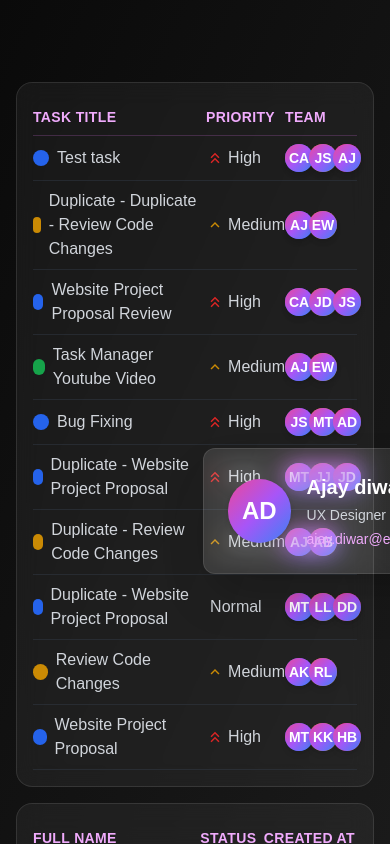
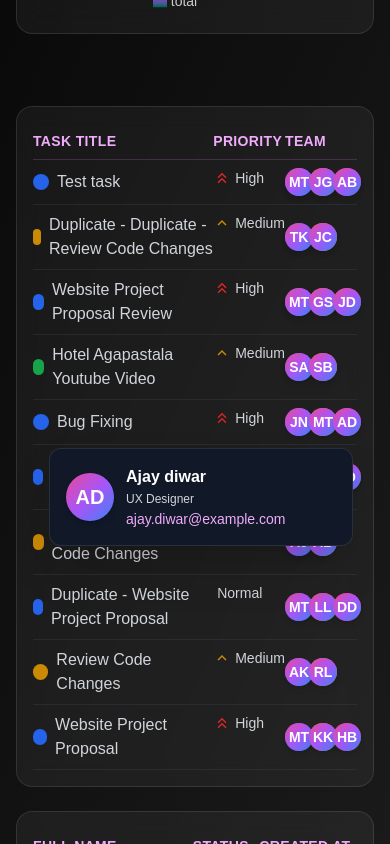
Before and after one commit to Man-Thakkar03/ProjectForge-A_Project_Management_Tool, a React (Vite) app in the folder client/: page /dashboard in a window 390 px wide. Both pictures are taken after a click on the button "AD". Built offline with nearby package versions, Linux system fonts and the light colour scheme.

Commit message:
Improved responsive layout in Dashboard.jsx for better mobile experience.

```diff
--- a/client/src/assets/data.js
+++ b/client/src/assets/data.js
@@ -14,31 +14,31 @@ export const summary = {
       team: [
         {
           _id: "65c202d4aa62f32ffd1303cc",
-          name: "Codewave Asante",
+          name: "Man Thakkar",
           title: "Administrator",
           role: "Admin",
           email: "admin@gmail.com",
         },
         {
           _id: "65c30b96e639681a13def0b5",
-          name: "Jane Smith",
+          name: "Junior Guldappa",
           title: "Product Manager",
           role: "Manager",
-          email: "jane.smith@example.com",
+          email: "junior.guldappa@example.com",
         },
         {
           _id: "65c317360fd860f958baa08e",
-          name: "Alex Johnson",
+          name: "Alex Bhrambhatt",
           title: "UX Designer",
           role: "Designer",
-          email: "alex.johnson@example.com",
+          email: "alex.bhrambatt@example.com",
         },
       ],
       isTrashed: false,
       activities: [],
       subTasks: [
         {
-          title: "Task manager youtube tutorial",
+          title: "Hotel Agapastala youtube tutorial",
           date: "2025-06-09T00:00:00.000Z",
           tag: "tutorial",
           _id: "65c5f153b5204a81bde866c8",
@@ -58,17 +58,17 @@ export const summary = {
       team: [
         {
           _id: "65c317360fd860f958baa08e",
-          name: "Alex Johnson",
+          name: "Tulsidas Khan",
           title: "UX Designer",
           role: "Designer",
-          email: "alex.johnson@example.com",
+          email: "khan.tulsidas@example.com",
         },
         {
           _id: "65c3176a0fd860f958baa099",
-          name: "Emily Wilson",
+          name: "Javed Chaurasiya",
           title: "Data Analyst",
           role: "Analyst",
-          email: "emily.wilson@example.com",
+          email: "javed.kumar@example.com",
         },
       ],
       isTrashed: false,
@@ -121,24 +121,24 @@ export const summary = {
       team: [
         {
           _id: "65c202d4aa62f32ffd1303cc",
-          name: "Codewave Asante",
+          name: "Man Thakkar",
           title: "Administrator",
           role: "Admin",
           email: "admin@gmail.com",
         },
         {
           _id: "65c27a0e18c0a1b750ad5cad",
-          name: "John Doe",
+          name: "Ghasitaram Shah",
           title: "Software Engineer",
           role: "Developer",
-          email: "john.doe@example.com",
+          email: "shah.ghasitaram@example.com",
         },
         {
           _id: "65c30b96e639681a13def0b5",
-          name: "Jane Smith",
+          name: "Jagdip Dhankar",
           title: "Product Manager",
           role: "Manager",
-          email: "jane.smith@example.com",
+          email: "jagdip.dhankar@example.com",
         },
       ],
       isTrashed: false,
@@ -192,7 +192,7 @@ export const summary = {
     },
     {
       _id: "65c45fb6af6ec0118be94052",
-      title: "Task Manager Youtube Video",
+      title: "Hotel Agapastala Youtube Video",
       date: "2025-04-11T00:00:00.000Z",
       priority: "medium",
       stage: "completed",
@@ -203,17 +203,17 @@ export const summary = {
       team: [
         {
           _id: "65c317360fd860f958baa08e",
-          name: "Alex Johnson",
+          name: "Sakharam Aapte",
           title: "UX Designer",
           role: "Designer",
-          email: "alex.johnson@example.com",
+          email: "aapte.sakha@example.com",
         },
         {
           _id: "65c3176a0fd860f958baa099",
-          name: "Emily Wilson",
+          name: "Sunil Batliwala",
           title: "Data Analyst",
           role: "Analyst",
-          email: "emily.wilson@example.com",
+          email: "sunil.batli@example.com",
         },
       ],
       isTrashed: false,
@@ -241,7 +241,7 @@ export const summary = {
     {
       _id: "65c4586f0548279012f8c256",
       title: "Bug Fixing",
-      date: "2024-02-07T00:00:00.000Z",
+      date: "2025-05-07T00:00:00.000Z",
       priority: "high",
       stage: "todo",
       assets: [
@@ -254,10 +254,10 @@ export const summary = {
       team: [
         {
           _id: "65c30b96e639681a13def0b5",
-          name: "Jane Smith",
+          name: "Jane Nehru",
           title: "Product Manager",
           role: "Manager",
-          email: "jane.smith@example.com",
+          email: "jane.nehru@example.com",
         },
         {
           _id: "65c202d4aa62f32ffd1303cc",
--- a/client/src/components/NotificationPanel.jsx
+++ b/client/src/components/NotificationPanel.jsx
@@ -14,7 +14,7 @@ const data = [
     task: null,
     notiType: "alert",
     isRead: [],
-    createdAt: "2024-02-09T05:45:23.353Z",
+    createdAt: "2025-06-09T05:45:23.353Z",
   },
   {
     _id: "2",
@@ -23,7 +23,7 @@ const data = [
     task: { _id: "task1", title: "Test Task" },
     notiType: "alert",
     isRead: [],
-    createdAt: "2024-02-09T09:32:26.810Z",
+    createdAt: "2025-06-09T09:32:26.810Z",
   },
 ];
 
--- a/client/src/components/UserInfo.jsx
+++ b/client/src/components/UserInfo.jsx
@@ -2,39 +2,49 @@ import { Popover, Transition } from "@headlessui/react";
 import React, { Fragment } from "react";
 import { getInitials } from "../utils";
 
-const UserInfo = ({ user }) => {
+const UserInfo = ({ user, popupUp = false }) => {
   return (
     <div className="px-2">
       <Popover className="relative">
         <>
-          <Popover.Button className="group inline-flex items-center justify-center outline-none w-7 h-7 rounded-full text-white bg-gradient-to-br from-pink-500 via-purple-500 to-blue-500 text-sm font-semibold shadow-md transition duration-300 hover:scale-105 hover:ring-1 hover:ring-black/50">
+          <Popover.Button className="group inline-flex items-center justify-center outline-none w-7 h-7 rounded-full text-white bg-gradient-to-br from-pink-500 via-purple-500 to-blue-500 text-sm font-semibold shadow-md transition duration-300 hover:shadow-[0_0_20px_#ff00ff30] hover:ring-1 hover:ring-black/50">
             <span>{getInitials(user?.name)}</span>
           </Popover.Button>
 
           <Transition
   as={Fragment}
-            enter="transition ease-out duration-200"
+  enter="transition ease-out duration-300"
   enterFrom="opacity-0 translate-y-1"
   enterTo="opacity-100 translate-y-0"
-            leave="transition ease-in duration-150"
+  leave="transition ease-in duration-200"
   leaveFrom="opacity-100 translate-y-0"
   leaveTo="opacity-0 translate-y-1"
 >
-            <Popover.Panel className="absolute left-1/2 z-20 mt-3 w-80 -translate-x-1/2 transform px-4 sm:px-0">
-              <div className="flex items-center gap-4 rounded-xl backdrop-blur-md bg-white/10 border border-white/10 shadow-2xl p-6">
-                <div className="w-16 h-16 bg-gradient-to-br from-pink-500 via-purple-500 to-blue-500 rounded-full flex items-center justify-center text-white text-2xl font-bold shadow-md">
-                  <span>{getInitials(user?.name)}</span>
+  <Popover.Panel
+  className={`
+    absolute z-20
+    right-0 sm:left-0.5  sm:-translate-x-1/2
+    w-[92vw] max-w-xs sm:w-80
+    px-2 sm:px-0  hover:scale-105 duration-300 hover:shadow-[0_0_20px_#ff00ff30]
+    ${popupUp ? "bottom-10 mb-2" : "mt-3"}
+  `}
+>
+  <div className="flex items-center gap-3 sm:gap-4 rounded-xl bg-[#111827] w-full overflow-hidden border border-white/10 shadow-2xl p-4 sm:p-5">
+    <div className="w-12 h-12 sm:w-16 sm:h-16 bg-gradient-to-br from-pink-500 via-purple-500 to-blue-500 rounded-full flex items-center justify-center text-white text-xl sm:text-2xl font-bold shadow-md">
+      <span>{getInitials(user?.name || "U")}</span>
     </div>
-                <div className="flex flex-col gap-y-1 text-white">
-                  <p className="text-xl font-bold">{user?.name}</p>
-                  <span className="text-sm text-gray-300">{user?.title}</span>
-                  <span className="text-fuchsia-300">
+    <div className="flex flex-col gap-y-0.5 sm:gap-y-1 text-white overflow-hidden">
+      <p className="text-base sm:text-xl font-bold truncate">{user?.name}</p>
+      <span className="text-xs sm:text-sm text-gray-300 truncate">{user?.title}</span>
+      <span className="text-sm text-fuchsia-300 truncate">
         {user?.email ?? "email@example.com"}
       </span>
     </div>
   </div>
 </Popover.Panel>
+
 </Transition>
+
         </>
       </Popover>
     </div>
--- a/client/src/pages/Dashboard.jsx
+++ b/client/src/pages/Dashboard.jsx
@@ -6,7 +6,7 @@ import {
   MdKeyboardDoubleArrowUp,
 } from "react-icons/md";
 import { LuClipboardList } from "react-icons/lu";
-import { FaNewspaper, FaUsers } from "react-icons/fa";
+import { FaNewspaper } from "react-icons/fa";
 import { FaArrowsToDot } from "react-icons/fa6";
 import moment from "moment";
 import { summary } from "../assets/data";
@@ -15,127 +15,15 @@ import Chart from '../components/Chart';
 import { BGS, PRIOTITYSTYELS, TASK_TYPE, getInitials } from "../utils";
 import UserInfo from '../components/UserInfo';
 
-const TaskTable = ({ tasks }) => {
 const ICONS = {
   high: <MdKeyboardDoubleArrowUp />,
   medium: <MdKeyboardArrowUp />,
   low: <MdKeyboardArrowDown />,
 };
 
-  const TableHeader = () => (
-    <thead className="border-b border-fuchsia-400/20 text-fuchsia-300 text-sm uppercase tracking-wide">
-      <tr className="text-left">
-        <th className="py-2">Task Title</th>
-        <th className="py-2">Priority</th>
-        <th className="py-2">Team</th>
-        <th className="py-2 hidden md:block">Created At</th>
-      </tr>
-    </thead>
-  );
-
-  const TableRow = ({ task }) => (
-    <tr className="border-b border-gray-700/40 text-gray-300 hover:bg-white/5 transition-all">
-      <td className="py-2">
-        <div className="flex items-center gap-2">
-          <div className={clsx("w-4 h-4 rounded-full", TASK_TYPE[task.stage])} />
-          <p className="text-base">{task.title}</p>
-        </div>
-      </td>
-      <td className="py-2">
-        <div className="flex gap-1 items-center">
-          <span className={clsx("text-lg", PRIOTITYSTYELS[task.priority])}>
-            {ICONS[task.priority]}
-          </span>
-          <span className="capitalize">{task.priority}</span>
-        </div>
-      </td>
-      <td className="py-2">
-        <div className="flex">
-          {task.team.map((m, index) => (
-            <div
-              key={index}
-              className={clsx(
-                "w-7 h-7 rounded-full text-white flex items-center justify-center text-sm -mr-1",
-                BGS[index % BGS.length]
-              )}
-            >
-              <UserInfo user={m} />
-            </div>
-          ))}
-        </div>
-      </td>
-      <td className="py-2 hidden md:block">
-        <span className="text-sm">{moment(task?.date).fromNow()}</span>
-      </td>
-    </tr>
-  );
-
-  return (
-    <div className="w-full md:w-2/3 bg-white/5 backdrop-blur-md border border-white/10 px-4 pt-4 pb-4 hover:shadow-[0_0_20px_#ff00ff30] hover:scale-105 duration-700 rounded-2xl">
-      <table className="w-full">
-        <TableHeader />
-        <tbody>
-          {tasks?.map((task, id) => (
-            <TableRow key={id} task={task} />
-          ))}
-        </tbody>
-      </table>
-    </div>
-  );
-};
-
-const UserTable = ({ users }) => {
-  const TableHeader = () => (
-    <thead className="border-b border-fuchsia-400/20 text-fuchsia-300 text-sm uppercase tracking-wide">
-      <tr className="text-left">
-        <th className="py-2">Full Name</th>
-        <th className="py-2">Status</th>
-        <th className="py-2">Created At</th>
-      </tr>
-    </thead>
-  );
-
-  const TableRow = ({ user }) => (
-    <tr className="border-b border-gray-700/40 text-gray-300 hover:bg-white/5 transition-all">
-      <td className="py-2">
-        <div className="flex items-center gap-3">
-          <div className="w-9 h-9 rounded-full bg-gradient-to-br from-purple-600 to-fuchsia-600 text-white flex items-center justify-center text-sm">
-            <span>{getInitials(user?.name)}</span>
-          </div>
-          <div>
-            <p>{user.name}</p>
-            <span className="text-xs text-gray-400">{user?.role}</span>
-          </div>
-        </div>
-      </td>
-      <td>
-        <p className={clsx(
-          "w-fit px-3 py-1 rounded-full text-sm",
-          user?.isActive ? "bg-blue-600/20 text-blue-400" : "bg-yellow-600/20 text-yellow-300"
-        )}>
-          {user?.isActive ? "Active" : "Disabled"}
-        </p>
-      </td>
-      <td className="py-2 text-sm">{moment(user?.createdAt).fromNow()}</td>
-    </tr>
-  );
-
-  return (
-    <div className="w-full md:w-1/3 bg-white/5 border border-white/10 backdrop-blur-md px-4 py-4 hover:shadow-[0_0_20px_#ff00ff30] hover:scale-105 duration-700 rounded-2xl">
-      <table className="w-full">
-        <TableHeader />
-        <tbody>
-          {users?.map((user, index) => (
-            <TableRow key={index + user?._id} user={user} />
-          ))}
-        </tbody>
-      </table>
-    </div>
-  );
-};
-
 const Dashboard = () => {
   const totals = summary?.tasks || {};
+  const tasks = summary.last10Task || [];
 
   const stats = [
     {
@@ -168,9 +56,8 @@ const Dashboard = () => {
     },
   ];
 
-  const Card = ({ label, count, bg, icon }) => {
-    return (
-      <div className="w-full h-32 bg-white/5 backdrop-blur-md border border-white/10 rounded-xl  hover:shadow-[0_0_30px_#ff00ff40] transition-all duration-300 p-5 flex items-center justify-between group hover:scale-105">
+  const Card = ({ label, count, bg, icon }) => (
+    <div className="w-full h-28 sm:h-32 bg-white/5 backdrop-blur-md border border-white/10 rounded-xl hover:shadow-[0_0_30px_#ff00ff40] transition-all duration-300 p-4 sm:p-5 flex items-center justify-between group hover:scale-105">
       <div className="flex flex-col justify-between h-full">
         <p className="text-sm text-gray-300 tracking-wider">{label}</p>
         <span className="text-3xl font-extrabold bg-gradient-to-r from-yellow-400 via-pink-500 to-purple-600 text-transparent bg-clip-text drop-shadow-md">
@@ -183,27 +70,118 @@ const Dashboard = () => {
       </div>
     </div>
   );
-  };
 
   return (
     <div className="h-full py-2">
       {/* Cards */}
-      <div className="grid grid-cols-1 md:grid-cols-4 gap-5">
+      <div className="grid grid-cols-1 sm:grid-cols-2 lg:grid-cols-4 gap-4 sm:gap-5">
         {stats.map(({ icon, bg, label, total }, index) => (
           <Card key={index} icon={icon} bg={bg} label={label} count={total} />
         ))}
       </div>
 
       {/* Chart */}
-      <div className="w-full bg-white/5 border border-white/10 backdrop-blur-md my-16 p-6 rounded-2xl hover:shadow-[0_0_20px_#ff00ff30] hover:scale-105 duration-1000">
+      <div className="w-full max-w-full overflow-x-auto bg-white/5 border border-white/10 backdrop-blur-md my-10 sm:my-16 p-4 sm:p-6 rounded-2xl hover:shadow-[0_0_20px_#ff00ff30] hover:scale-105 duration-700">
         <h4 className="text-xl font-bold text-fuchsia-300 mb-4 drop-shadow-sm">Chart by Priority</h4>
         <Chart />
       </div>
 
       {/* Tables */}
-      <div className="w-full flex flex-col md:flex-row gap-4 2xl:gap-10 py-8">
-        <TaskTable tasks={summary.last10Task} />
-        <UserTable users={summary.users} />
+      <div className="w-full flex flex-col lg:flex-row gap-6 lg:gap-10 py-8">
+
+        {/* Task Table */}
+        <div className="w-full lg:w-2/3 overflow-x-auto">
+          <div className="min-w-[320px] bg-white/5 backdrop-blur-md border border-white/10 px-4 pt-4 pb-4 hover:shadow-[0_0_20px_#ff00ff30] rounded-2xl overflow-x-auto">
+            <table className="w-full">
+              <thead className="border-b border-fuchsia-400/20 text-fuchsia-300 text-sm uppercase tracking-wide">
+                <tr className="text-left">
+                  <th className="py-2">Task Title</th>
+                  <th className="py-2">Priority</th>
+                  <th className="py-2">Team</th>
+                  <th className="py-2 hidden md:block">Created At</th>
+                </tr>
+              </thead>
+              <tbody>
+                {tasks.map((task, id) => (
+                  <tr key={id} className="border-b border-gray-700/40 text-sm sm:text-base text-gray-300 hover:bg-white/5 transition-all">
+                    <td className="py-2">
+                      <div className="flex items-center gap-2">
+                        <div className={clsx("w-4 h-4 rounded-full", TASK_TYPE[task.stage])} />
+                        <p className="text-base">{task.title}</p>
+                      </div>
+                    </td>
+                    <td className="py-2 capitalize flex gap-1 items-center">
+                      <span className={clsx("text-lg", PRIOTITYSTYELS[task.priority])}>
+                        {ICONS[task.priority]}
+                      </span>
+                      {task.priority}
+                    </td>
+                    <td className="py-2">
+                      <div className="flex">
+                        {task.team.map((member, index) => (
+                          <div
+                            key={index}
+                            className={clsx(
+                              "w-7 h-7 rounded-full text-white flex items-center justify-center text-sm -mr-1",
+                              BGS[index % BGS.length]
+                            )}
+                          >
+                            <UserInfo user={member} popupUp={id >= tasks.length - 3} />
+                          </div>
+                        ))}
+                      </div>
+                    </td>
+                    <td className="py-2 hidden md:block text-sm">
+                      {moment(task?.date).fromNow()}
+                    </td>
+                  </tr>
+                ))}
+              </tbody>
+            </table>
+          </div>
+        </div>
+
+        {/* User Table */}
+        <div className="w-full lg:w-1/3 overflow-x-auto">
+          <div className="min-w-[320px] bg-white/5 border border-white/10 backdrop-blur-md px-4 py-4 hover:shadow-[0_0_20px_#ff00ff30] hover:scale-105 duration-700 rounded-2xl overflow-x-auto">
+            <table className="w-full">
+              <thead className="border-b border-fuchsia-400/20 text-fuchsia-300 text-sm uppercase tracking-wide">
+                <tr className="text-left">
+                  <th className="py-2">Full Name</th>
+                  <th className="py-2">Status</th>
+                  <th className="py-2">Created At</th>
+                </tr>
+              </thead>
+              <tbody>
+                {summary.users.map((user, index) => (
+                  <tr key={index + user?._id} className="border-b border-gray-700/40 text-sm text-gray-300 hover:bg-white/5 transition-all">
+                    <td className="py-2">
+                      <div className="flex items-center gap-3">
+                        <div className="w-9 h-9 rounded-full bg-gradient-to-br from-purple-600 to-fuchsia-600 text-white flex items-center justify-center text-sm">
+                          {getInitials(user?.name)}
+                        </div>
+                        <div>
+                          <p>{user.name}</p>
+                          <span className="text-xs text-gray-400">{user?.role}</span>
+                        </div>
+                      </div>
+                    </td>
+                    <td>
+                      <p className={clsx(
+                        "w-fit px-3 py-1 rounded-full text-sm",
+                        user?.isActive ? "bg-blue-600/20 text-blue-400" : "bg-yellow-600/20 text-yellow-300"
+                      )}>
+                        {user?.isActive ? "Active" : "Disabled"}
+                      </p>
+                    </td>
+                    <td className="py-2 text-sm">{moment(user?.createdAt).fromNow()}</td>
+                  </tr>
+                ))}
+              </tbody>
+            </table>
+          </div>
+        </div>
+
       </div>
     </div>
   );
```
Lines whose indentation alone changed are shown as unchanged.
